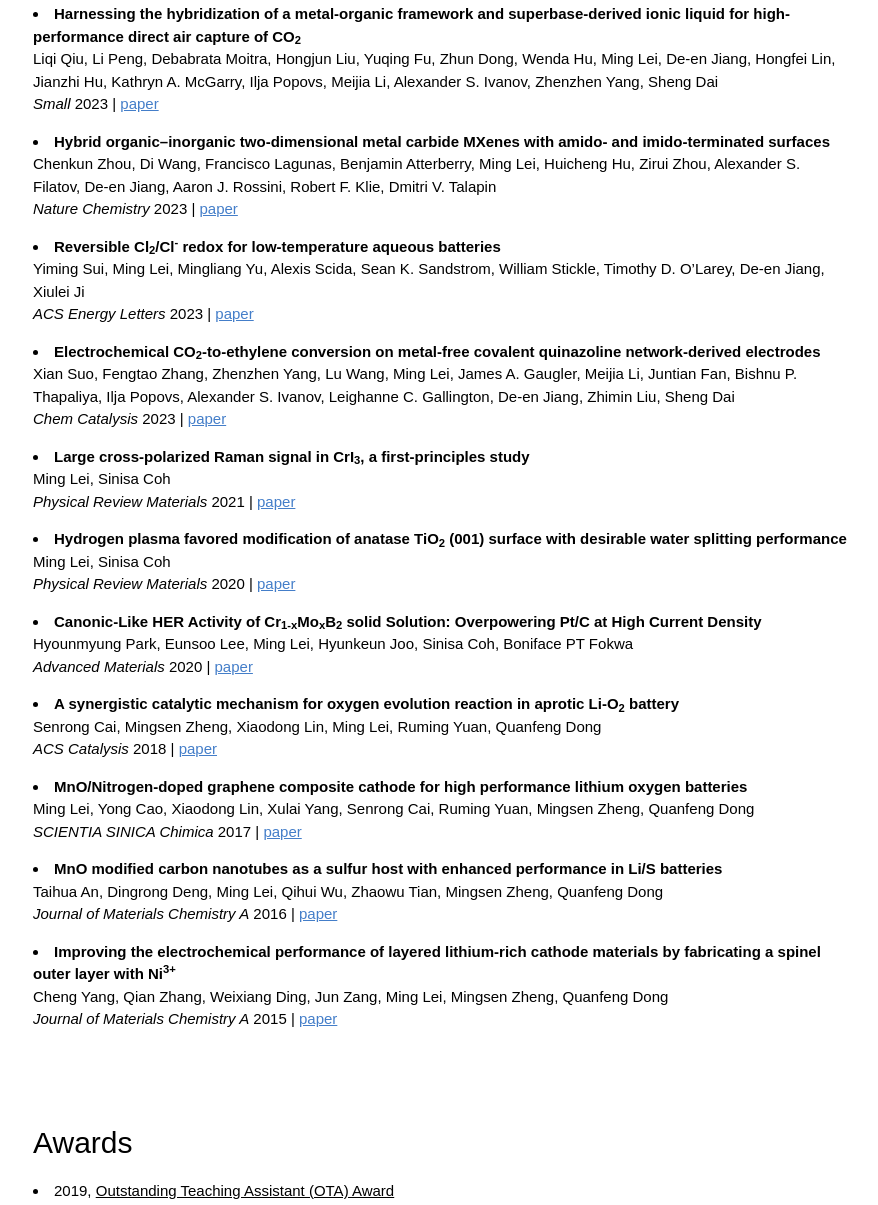
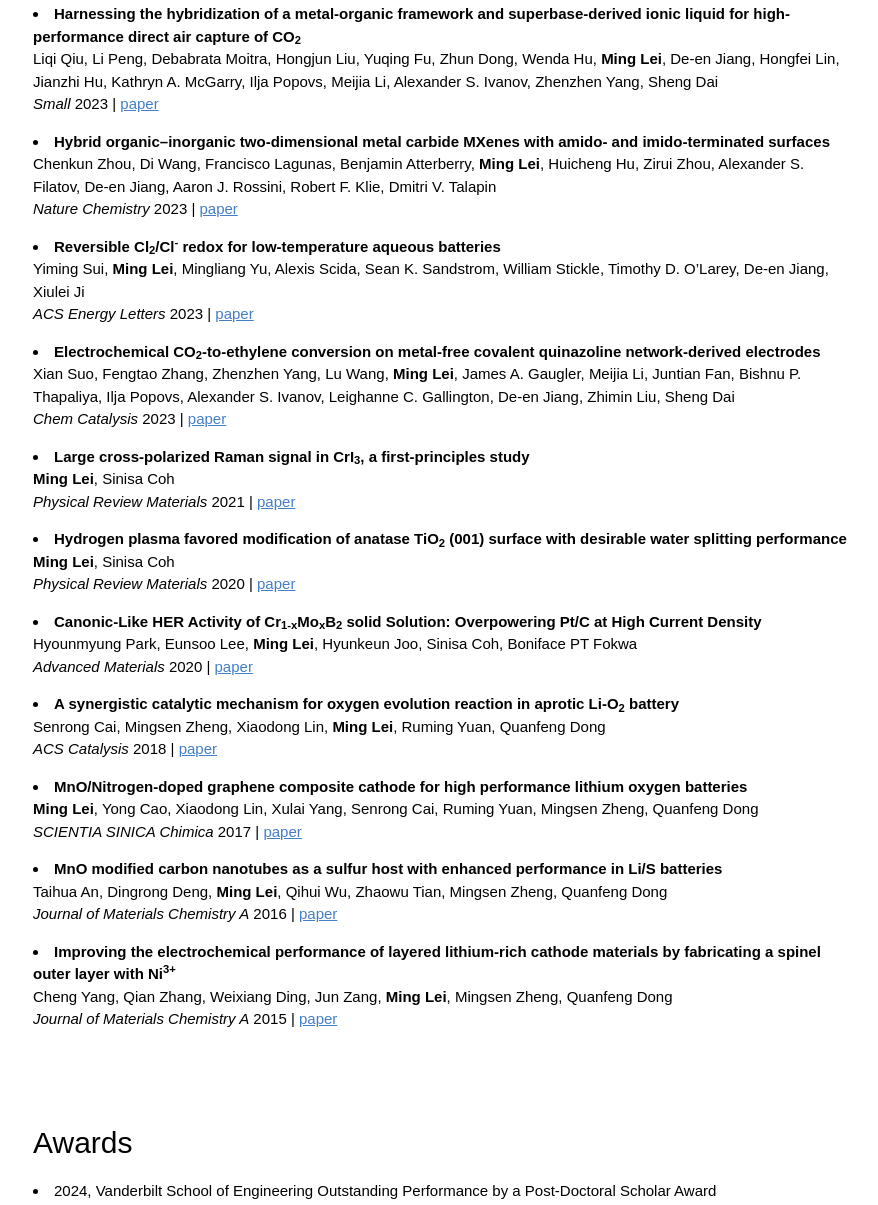
Before and after one commit to mlei012/mlei012.github.io, a plain HTML site: page index.html in a window 1280 px wide. Shown: the part 1457-2662 px from the top of the page, without its empty margins (273-1151 px from the left). Drawn offline with nearby package versions, Linux system fonts and the light colour scheme.

Commit message:
index.html

```diff
--- a/index.html
+++ b/index.html
@@ -174,7 +174,7 @@
       <p>
       <li><strong>Unlocking iron metal as a cathode for sustainable Li-ion batteries by an anion solid solution</strong>
       <br>
-      Mingliang Yu, Jing Wang, Ming Lei, Min Soo Jung, Zengqing Zhuo, Yufei Yang, Xueli Zheng, Sean Sandstrom, Chunsheng Wang, Wanli Yang, De-en Jiang, Tongchao Liu, Xiulei Ji
+      Mingliang Yu, Jing Wang, <strong>Ming Lei</strong>, Min Soo Jung, Zengqing Zhuo, Yufei Yang, Xueli Zheng, Sean Sandstrom, Chunsheng Wang, Wanli Yang, De-en Jiang, Tongchao Liu, Xiulei Ji
       <br>
       <em>Science Advances</em> 2024 | <a style="color: #447ec9" href="https://www.science.org/doi/epdf/10.1126/sciadv.adn4441">paper</a>
       </p>
@@ -182,7 +182,7 @@
       <p>
       <li><strong>Spin-orbit driven terahertz optical response in ferromagnetic Fe-Co-Al metals and alloys</strong>
       <br>
-      Ming Lei, Sinisa Coh
+      <strong>Ming Lei</strong>, Sinisa Coh
       <br>
       <em>Journal of Physics: Condensed Matter</em> 2024 | <a style="color: #447ec9" href="https://arxiv.org/pdf/2202.05997.pdf">paper</a>
       </p>
@@ -190,7 +190,7 @@
       <p>
       <li><strong>Ionic pairs‐engineered fluorinated covalent organic frameworks toward direct air capture of CO<sub>2</sub></strong>
       <br>
-      Liqi Qiu, Ming Lei, Caiqi Wang, Jianzhi Hu, Lilin He, Alexander S Ivanov, De‐en Jiang, Hongfei Lin, Ilja Popovs, Yanpei Song, Juntian Fan, Meijia Li, Shannon M Mahurin, Zhenzhen Yang, Sheng Dai
+      Liqi Qiu, <strong>Ming Lei</strong>, Caiqi Wang, Jianzhi Hu, Lilin He, Alexander S Ivanov, De‐en Jiang, Hongfei Lin, Ilja Popovs, Yanpei Song, Juntian Fan, Meijia Li, Shannon M Mahurin, Zhenzhen Yang, Sheng Dai
       <br>
       <em>Small</em> 2024 | <a style="color: #447ec9" href="https://onlinelibrary.wiley.com/doi/full/10.1002/smll.202401798">paper</a>
       </p>
@@ -198,7 +198,7 @@
       <p>
       <li><strong>Dynamic monkey bar mechanism of superionic Li-ion transport in LiTaCl<sub>6</sub></strong>
       <br>
-      Ming Lei, Bo Li, Hongjun Liu, De-en Jiang
+      <strong>Ming Lei</strong>, Bo Li, Hongjun Liu, De-en Jiang
       <br>
       <em>Angewandte Chemie International Edition</em> 2024 | <a style="color: #447ec9" href="https://onlinelibrary.wiley.com/doi/10.1002/anie.202315628">paper</a>
       </p>
@@ -206,7 +206,7 @@
       <p>
       <li><strong>Significant roles of surface hydrides in enhancing the performance of Cu/BaTiO<sub>2.8</sub>H<sub>0.2</sub> catalyst for CO<sub>2</sub> hydrogenation to methanol</strong>
       <br>
-      Yang He, Yuanyuan Li, Ming Lei, Felipe Polo-Garzon, Jorge Perez-Aguilar, Simon R. Bare, Eric Formo, Hwangsun Kim, Luke Daemen, Yongqiang Cheng, Kunlun Hong, Miaofang Chi, De-en Jiang, Zili Wu
+      Yang He, Yuanyuan Li, <strong>Ming Lei</strong>, Felipe Polo-Garzon, Jorge Perez-Aguilar, Simon R. Bare, Eric Formo, Hwangsun Kim, Luke Daemen, Yongqiang Cheng, Kunlun Hong, Miaofang Chi, De-en Jiang, Zili Wu
       <br>
       <em>Angewandte Chemie International Edition</em> 2024 | <a style="color: #447ec9" href="https://onlinelibrary.wiley.com/doi/full/10.1002/anie.202313389">paper</a>
       </p>
@@ -214,7 +214,7 @@
       <p>
       <li><strong>Dual-band electrochromism in hydrous tungsten oxide</strong>
       <br>
-      Jenelle Fortunato, Benjamin Z. Zydlewski, Ming Lei, Noah P. Holzapfel, Matthew Chagnot, James B. Mitchell, Hsin-Che Lu, De-en Jiang, Delia J. Milliron, Veronica Augustyn
+      Jenelle Fortunato, Benjamin Z. Zydlewski, <strong>Ming Lei</strong>, Noah P. Holzapfel, Matthew Chagnot, James B. Mitchell, Hsin-Che Lu, De-en Jiang, Delia J. Milliron, Veronica Augustyn
       <br>
       <em>ACS Photonics</em> 2023 | <a style="color: #447ec9" href="https://pubs.acs.org/doi/10.1021/acsphotonics.3c00921">paper</a>
       </p>
@@ -222,7 +222,7 @@
       <p>
       <li><strong>Li<sub>2</sub>MnO<sub>3</sub>: A catalyst for a liquid Cl<sub>2</sub> electrode in low-temperature aqueous batteries</strong>
       <br>
-      Yiming Sui, Zengqing Zhuo, Ming Lei, Lu Wang, Mingliang Yu, Alexis M. Scida, Sean K. Sandstrom, William Stickle, Timothy D. O'Larey, De-en Jiang, Wanli Yang, Xiulei Ji
+      Yiming Sui, Zengqing Zhuo, <strong>Ming Lei</strong>, Lu Wang, Mingliang Yu, Alexis M. Scida, Sean K. Sandstrom, William Stickle, Timothy D. O'Larey, De-en Jiang, Wanli Yang, Xiulei Ji
       <br>
       <em>Advanced Materials</em> 2023 | <a style="color: #447ec9" href="https://onlinelibrary.wiley.com/doi/abs/10.1002/adma.202302595">paper</a>
       </p>
@@ -230,7 +230,7 @@
       <p>
       <li><strong>Harnessing the hybridization of a metal-organic framework and superbase-derived ionic liquid for high-performance direct air capture of CO<sub>2</sub></strong>
       <br>
-      Liqi Qiu, Li Peng, Debabrata Moitra, Hongjun Liu, Yuqing Fu, Zhun Dong, Wenda Hu, Ming Lei, De-en Jiang, Hongfei Lin, Jianzhi Hu, Kathryn A. McGarry, Ilja Popovs, Meijia Li, Alexander S. Ivanov, Zhenzhen Yang, Sheng Dai
+      Liqi Qiu, Li Peng, Debabrata Moitra, Hongjun Liu, Yuqing Fu, Zhun Dong, Wenda Hu, <strong>Ming Lei</strong>, De-en Jiang, Hongfei Lin, Jianzhi Hu, Kathryn A. McGarry, Ilja Popovs, Meijia Li, Alexander S. Ivanov, Zhenzhen Yang, Sheng Dai
       <br>
       <em>Small</em> 2023 | <a style="color: #447ec9" href="https://onlinelibrary.wiley.com/doi/full/10.1002/smll.202302708?target=_blank">paper</a>
       </p>
@@ -238,7 +238,7 @@
       <p>
       <li><strong>Hybrid organic–inorganic two-dimensional metal carbide MXenes with amido- and imido-terminated surfaces</strong>
       <br>
-      Chenkun Zhou, Di Wang, Francisco Lagunas, Benjamin Atterberry, Ming Lei, Huicheng Hu, Zirui Zhou, Alexander S. Filatov, De-en Jiang, Aaron J. Rossini, Robert F. Klie, Dmitri V. Talapin
+      Chenkun Zhou, Di Wang, Francisco Lagunas, Benjamin Atterberry, <strong>Ming Lei</strong>, Huicheng Hu, Zirui Zhou, Alexander S. Filatov, De-en Jiang, Aaron J. Rossini, Robert F. Klie, Dmitri V. Talapin
       <br>
       <em>Nature Chemistry</em> 2023 | <a style="color: #447ec9" href="https://www.nature.com/articles/s41557-023-01288-w?target=_blank">paper</a>
       </p>
@@ -246,7 +246,7 @@
       <p>
       <li><strong>Reversible Cl<sub>2</sub>/Cl<sup>-</sup> redox for low-temperature aqueous batteries</strong>
       <br>
-      Yiming Sui, Ming Lei, Mingliang Yu, Alexis Scida, Sean K. Sandstrom, William Stickle, Timothy D. O’Larey, De-en Jiang, Xiulei Ji
+      Yiming Sui, <strong>Ming Lei</strong>, Mingliang Yu, Alexis Scida, Sean K. Sandstrom, William Stickle, Timothy D. O’Larey, De-en Jiang, Xiulei Ji
       <br>
       <em>ACS Energy Letters</em> 2023 | <a style="color: #447ec9" href="https://pubs.acs.org/doi/full/10.1021/acsenergylett.2c02757?target=_blank">paper</a>
       </p>
@@ -254,7 +254,7 @@
       <p>
       <li><strong>Electrochemical CO<sub>2</sub>-to-ethylene conversion on metal-free covalent quinazoline network-derived electrodes</strong>
       <br>
-      Xian Suo, Fengtao Zhang, Zhenzhen Yang, Lu Wang, Ming Lei, James A. Gaugler, Meijia Li, Juntian Fan, Bishnu P. Thapaliya, Ilja Popovs, Alexander S. Ivanov, Leighanne C. Gallington, De-en Jiang, Zhimin Liu, Sheng Dai
+      Xian Suo, Fengtao Zhang, Zhenzhen Yang, Lu Wang, <strong>Ming Lei</strong>, James A. Gaugler, Meijia Li, Juntian Fan, Bishnu P. Thapaliya, Ilja Popovs, Alexander S. Ivanov, Leighanne C. Gallington, De-en Jiang, Zhimin Liu, Sheng Dai
       <br>
       <em>Chem Catalysis</em> 2023 | <a style="color: #447ec9" href="https://www.sciencedirect.com/science/article/abs/pii/S2667109323000027?via%3Dihub">paper</a>
       </p>
@@ -262,7 +262,7 @@
       <p>
       <li><strong>Large cross-polarized Raman signal in CrI<sub>3</sub>, a first-principles study</strong>
       <br>
-      Ming Lei, Sinisa Coh
+      <strong>Ming Lei</strong>, Sinisa Coh
       <br>
       <em>Physical Review Materials</em> 2021 | <a style="color: #447ec9" href="https://arxiv.org/pdf/2010.06633.pdf">paper</a>
       </p>
@@ -270,7 +270,7 @@
       <p>
       <li><strong>Hydrogen plasma favored modification of anatase TiO<sub>2</sub> (001) surface with desirable water splitting performance</strong>
       <br>
-      Ming Lei, Sinisa Coh
+      <strong>Ming Lei</strong>, Sinisa Coh
       <br>
       <em>Physical Review Materials</em> 2020 | <a style="color: #447ec9" href="https://arxiv.org/pdf/1910.13575.pdf">paper</a>
       </p>
@@ -280,7 +280,7 @@
       <p>
       <li><strong>Canonic-Like HER Activity of Cr<sub>1-x</sub>Mo<sub>x</sub>B<sub>2</sub> solid  Solution: Overpowering Pt/C at High Current Density</strong>
       <br>
-      Hyounmyung Park, Eunsoo Lee, Ming Lei, Hyunkeun Joo, Sinisa Coh, Boniface PT Fokwa
+      Hyounmyung Park, Eunsoo Lee, <strong>Ming Lei</strong>, Hyunkeun Joo, Sinisa Coh, Boniface PT Fokwa
       <br>
       <em>Advanced Materials</em> 2020 | <a style="color: #447ec9" href="https://onlinelibrary.wiley.com/doi/full/10.1002/adma.202000855">paper</a> <!-- | <a style="color: #447ec9" href="https://www.mindspore.cn/resources/hub/details?noah-cvlab/gpu/1.1/manidp_v1.0_cifar10">MindSpore code</a>  -->
       </p>
@@ -288,7 +288,7 @@
       <p>
       <li><strong>A synergistic catalytic mechanism for oxygen evolution reaction in aprotic Li-O<sub>2</sub> battery</strong>
       <br>
-      Senrong Cai, Mingsen Zheng, Xiaodong Lin, Ming Lei, Ruming Yuan, Quanfeng Dong
+      Senrong Cai, Mingsen Zheng, Xiaodong Lin, <strong>Ming Lei</strong>, Ruming Yuan, Quanfeng Dong
       <br>
       <em>ACS Catalysis</em> 2018 | <a style="color: #447ec9" href="https://pubs.acs.org/doi/10.1021/acscatal.8b02236">paper</a>
       </p>
@@ -296,7 +296,7 @@
       <p>
       <li><strong>MnO/Nitrogen-doped graphene composite cathode for high performance lithium oxygen batteries</strong>
       <br>
-      Ming Lei, Yong Cao, Xiaodong Lin, Xulai Yang, Senrong Cai, Ruming Yuan, Mingsen Zheng, Quanfeng Dong
+      <strong>Ming Lei</strong>, Yong Cao, Xiaodong Lin, Xulai Yang, Senrong Cai, Ruming Yuan, Mingsen Zheng, Quanfeng Dong
       <br>
       <em>SCIENTIA SINICA Chimica </em> 2017 | <a style="color: #447ec9" href="https://caod.oriprobe.com/articles/52563886/MnO_Nitrogen_doped_graphene_composite_cathode_for_.htm">paper</a>
       </p>
@@ -304,7 +304,7 @@
       <p>
       <li><strong>MnO modified carbon nanotubes as a sulfur host with enhanced performance in Li/S batteries</strong>
       <br>
-      Taihua An, Dingrong Deng, Ming Lei, Qihui Wu, Zhaowu Tian, Mingsen Zheng, Quanfeng Dong
+      Taihua An, Dingrong Deng, <strong>Ming Lei</strong>, Qihui Wu, Zhaowu Tian, Mingsen Zheng, Quanfeng Dong
       <br>
       <em>Journal of Materials Chemistry A</em> 2016 | <a style="color: #447ec9" href="https://pubs.rsc.org/en/content/articlelanding/2016/ta/c6ta04445j">paper</a>
       </p>
@@ -312,7 +312,7 @@
       <p>
       <li><strong>Improving the electrochemical performance of layered lithium-rich cathode materials by fabricating a spinel outer layer with Ni<sup>3+</sup></strong>
       <br>
-      Cheng Yang, Qian Zhang, Weixiang Ding, Jun Zang, Ming Lei, Mingsen Zheng, Quanfeng Dong
+      Cheng Yang, Qian Zhang, Weixiang Ding, Jun Zang, <strong>Ming Lei</strong>, Mingsen Zheng, Quanfeng Dong
       <br>
       <em>Journal of Materials Chemistry A</em> 2015  | <a style="color: #447ec9" href="https://pubs.rsc.org/en/content/articlelanding/2015/ta/c5ta00009b">paper</a>
       </p>
@@ -337,8 +337,9 @@
   <!-- The Awards Section -->
   <div class="w3-container w3-padding-32" id="award">
     <h2>Awards</h2>
+    <p><li> 2024, Vanderbilt School of Engineering Outstanding Performance by a Post-Doctoral Scholar Award</a></p>
+    <p><li> 2021, <a href="https://applied-energy.org/mitab2021/program">Applied Energy Symposium MIT A+B Best Poster Award</a></p>
     <p><li> 2019, <a href="https://insideucr.ucr.edu/awards/2019/07/17/outstanding-teaching-assistants-honored">Outstanding Teaching Assistant (OTA) Award</a></p>
-    <p><li> 2021, <a href="https://applied-energy.org/mitab2021/program">Applied Energy Symposium MIT A+B Best Poster Award</a></p>
   </div>
 
 
```
